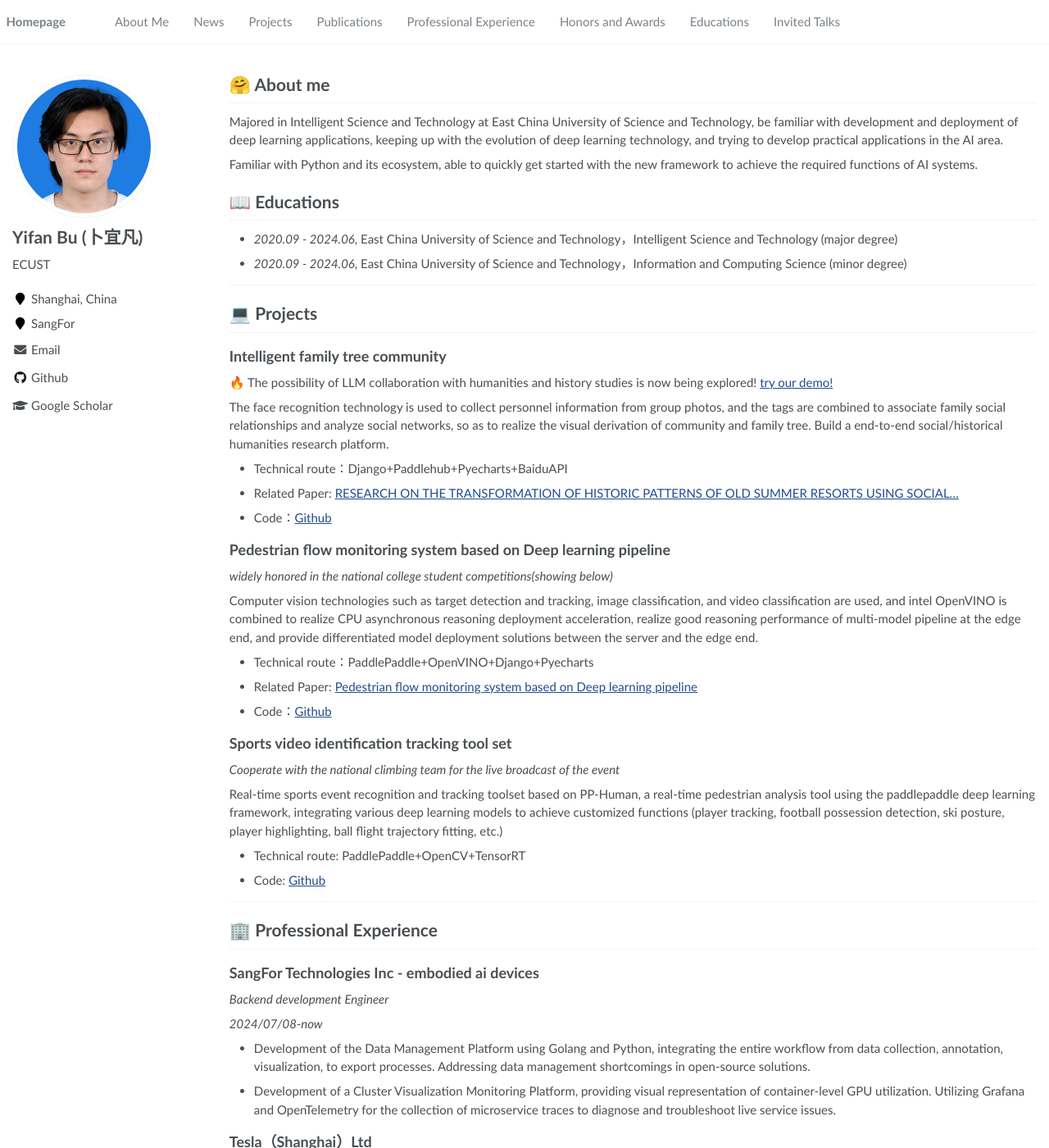
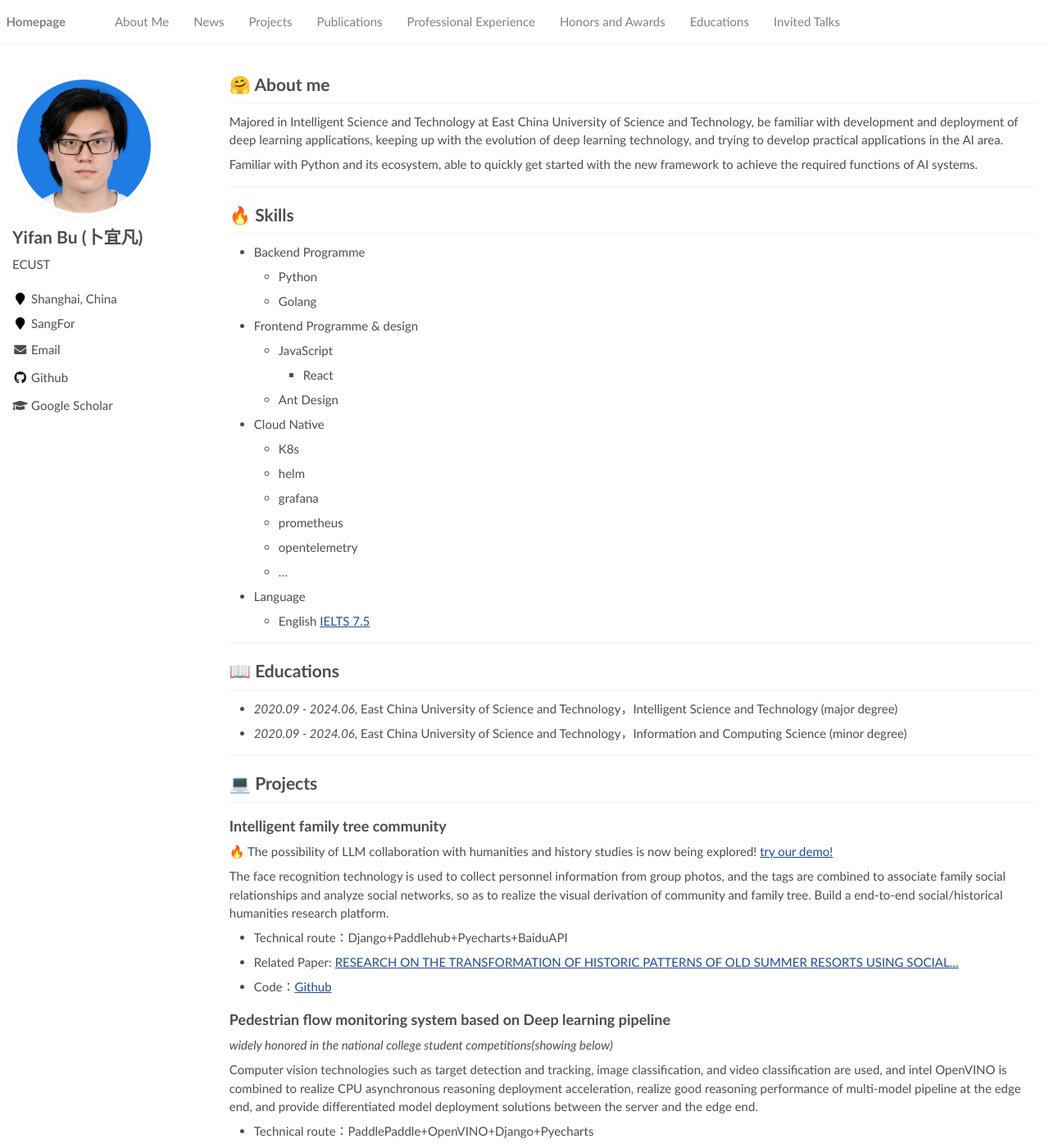
Before and after one commit to KirigiriSuzumiya/KirigiriSuzumiya.github.io, a Jekyll site: the page built from _pages/about_resume.md, in a window 1280 px wide and 1400 px high. Shown: the whole window at 82% size. Built offline with Jekyll 4.4.1, drawn with Linux system fonts in a browser that asks for light colours; some of the changed text lies outside the part shown.

Commit message:
update doc

```diff
--- a/_config.yml
+++ b/_config.yml
@@ -168,3 +168,5 @@ compress_html:
   clippings: all
   ignore:
     envs: development
+
+url: ""
--- a/_pages/about_resume.md
+++ b/_pages/about_resume.md
@@ -23,6 +23,30 @@ redirect_from:
 Majored in Intelligent Science and Technology at East China University of Science and Technology, be familiar with development and deployment of deep learning applications, keeping up with the evolution of deep learning technology, and trying to develop practical applications in the AI area.
 
 Familiar with Python and its ecosystem, able to quickly get started with the new framework to achieve the required functions of AI systems.
+
+---
+
+# 🔥 Skills
+
+- Backend Programme
+  - Python
+  - Golang
+- Frontend Programme & design
+  - JavaScript
+    - React
+  - Ant Design
+- Cloud Native
+  - K8s
+  - helm
+  - grafana
+  - prometheus
+  - opentelemetry
+  - ...
+
+- Language
+  - English [IELTS 7.5](pdf/IELTS.png)
+
+---
 
 # 📖 Educations
 - *2020.09 - 2024.06*, East China University of Science and Technology，Intelligent Science and Technology (major degree)
@@ -66,9 +90,9 @@ Real-time sports event recognition and tracking toolset based on PP-Human, a rea
 ---
 
 # 🏢 Professional Experience
-## SangFor Technologies Inc - embodied ai devices
+## SangFor Technologies Inc
 
-*Backend development Engineer*
+*Backend Development Engineer*
 
 *2024/07/08-now*
 
```
Also changed, not shown: other parts of _pages/about_resume.md (+2 -2 lines), _pages/about.md (+2 -2 lines), _pages/about_cn.md (+8 -5 lines).
